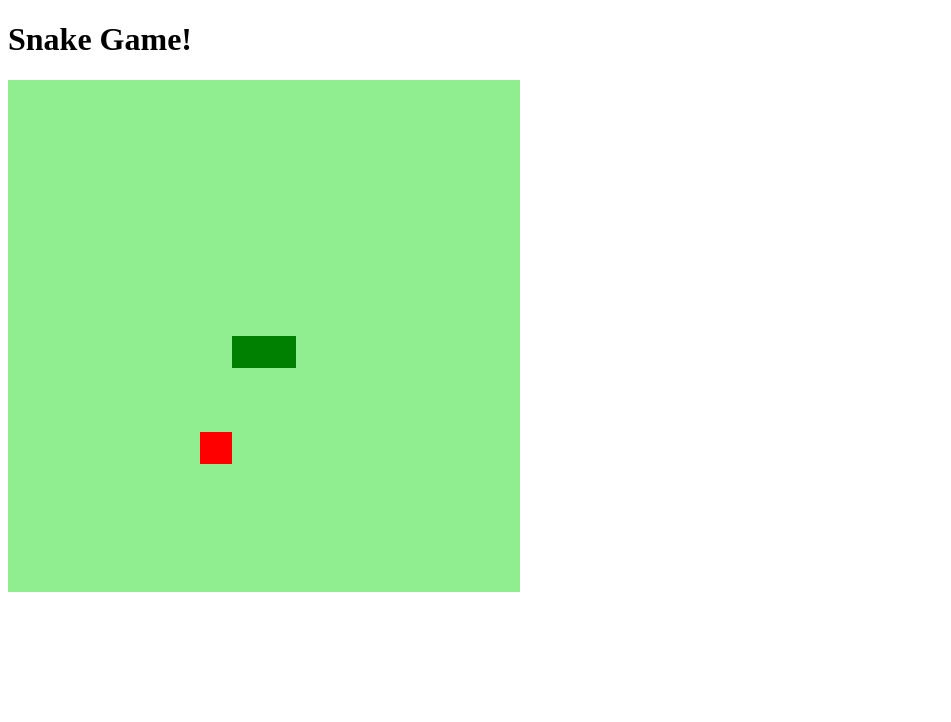
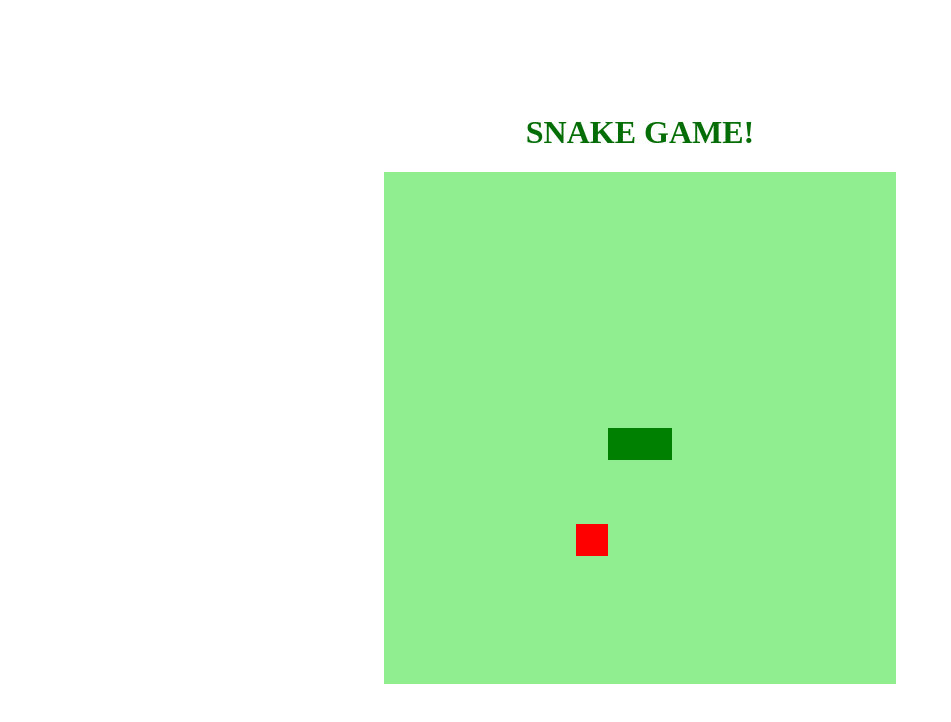
Before and after one commit to henrique-leandro/snake-game, a plain HTML site: page index.html in a window 1280 px wide. Shown: the whole page, without its empty margins (0-951 px from the left). Drawn offline with Linux system fonts and the light colour scheme.

Commit message:
adicionar estilização do jogo

```diff
--- a/index.html
+++ b/index.html
@@ -9,7 +9,7 @@
     <title>Snake Game</title>
 </head>
 <body>
-    <h1>Snake Game!</h1>
+    <h1>SNAKE GAME!</h1>
      <canvas id="snake" width="512" height="512">
 
      </canvas>
--- a/style.css
+++ b/style.css
@@ -1,3 +1,9 @@
 body{
-
+    height: 95vh;
+    width: 95;
+    display: flex;
+    justify-content: center;
+    align-items: center;
+    flex-direction: column;
+    color: rgb(5, 109, 5);
 }
```
